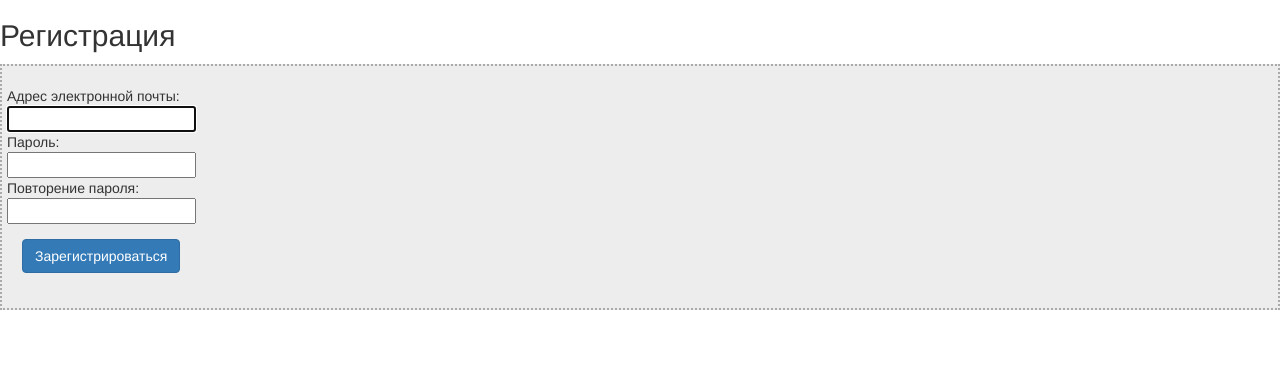
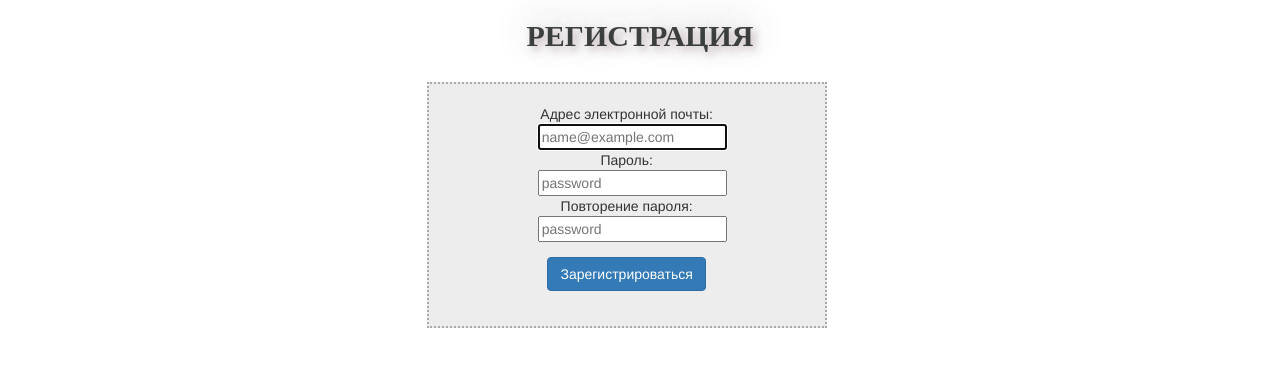
Before and after one commit to CodeFoXx/tour_seller, a Django app: page /register/ in a window 1280 px wide. Shown: the part 51-418 px from the top of the page. Run offline with Django 3.2, Linux system fonts and the light colour scheme; some libraries are stand-ins or nearby versions.

Commit message:
new html file, migration etc

```diff
--- a/logsys/views.py
+++ b/logsys/views.py
@@ -15,6 +15,21 @@ def register(request):
     args['form'] = UserCreationForm()
 
     newuser_form = UserCreationForm(request.POST)
+    newuser_form.fields['username'].widget.attrs.update(
+        {
+            'placeholder':'name@example.com'
+        }
+    )
+    newuser_form.fields['password1'].widget.attrs.update(
+        {
+            'placeholder': 'password'
+        }
+    )
+    newuser_form.fields['password2'].widget.attrs.update(
+        {
+            'placeholder': 'password'
+        }
+    )
 
     if newuser_form.is_valid():
         user = Consumer.objects.create_consumer(email=newuser_form.cleaned_data['username'], password=newuser_form.cleaned_data['password2'])
--- a/static/css/style.css
+++ b/static/css/style.css
@@ -74,9 +74,12 @@ input[type="checkbox"].input-validation-error {
 div.elementdiv {
     background-color: #EDEDED;
     border: 2px #AAA dotted;
-    margin-top: 12px;
+    margin-top: 20px;
     padding: 20px;
-
+    width: 400px;
+    align-content: center;
+    align-self: center;
+    display: inline-block;
 }
 
 div.elementdiv_white {
@@ -196,7 +199,6 @@ div.objdiv_footer_right {
   }
 
 
-.vcenter {
-  float: none;
-  vertical-align: middle;
+.my-col {
+    display: inline-block;
 }
--- a/templates/logsys/register.html
+++ b/templates/logsys/register.html
@@ -3,30 +3,35 @@
 
 {% block content %}
 
-    <h2>Регистрация</h2>
-    <div class="elementdiv">
+    <h2 class="text-center" style="text-shadow: 4px 4px 9px rgba(130, 97, 109, 0.45),
+0px -5px 35px rgba(70, 70, 70, 0.3); color: rgba(18, 23, 23, 0.8); font-family: 'Geeza Pro'; font-weight: 700"  >РЕГИСТРАЦИЯ</h2>
+
+    <div class="elementdiv col-md-6 col-md-offset-4 text-center">
         <form action="/register/" method="post" class="form-horizontal">
             {% csrf_token %}
             <div class="form-group">
                 <div class="row">
-                    <div class="col-md-6 col-sm-3 vcenter">
-                        Адрес электронной почты:<br />
-                        {{ form.username }}
+                    <div class="col-md-6 col-md-offset-3 my-col text-center" >
+                        Адрес электронной почты: <br />
+                        {{ form.username }}<br />
                     </div>
-                    <div class="col-md-10">
+                    <div class="col-md-6 col-md-offset-3 my-col text-center">
                         Пароль:<br />
-                        {{ form.password1 }}
+                        {{ form.password1 }}<br />
                     </div>
-                    <div class="col-md-10">
+                    <div class="col-md-6 col-md-offset-3 my-col text-center">
                         Повторение пароля:<br />
-                        {{ form.password2 }}
+                        {{ form.password2 }}<br />
                     </div>
                 </div>
             </div>
 
+
             <div class="form-group">
-                <div class="col-md-10">
-                    <input type="submit" value="Зарегистрироваться" class="btn btn-primary btn-large" />
+                <div class="row">
+                    <div class="col-md-6 col-md-offset-3 my-col text-center">
+                        <input type="submit" value="Зарегистрироваться" class="btn btn-primary btn-large" />
+                    </div>
                 </div>
             </div>
         </form>
--- a/templates/tour_seller/register.html
+++ b/templates/tour_seller/register.html
@@ -5,7 +5,7 @@
     <div class="elementdiv">
         <form id="pform" name="pform" class="form-horizontal">
             <div class="form-group">
-                <div class="col-md-10">
+                <div class="vcenter">
                     Адрес электронной почты:<br />
                     <input id="ulogin" type="text">
                 </div>
```
Also changed, not shown: templates/tours/tour_list.html (+26 -2 lines), db.sqlite3.
